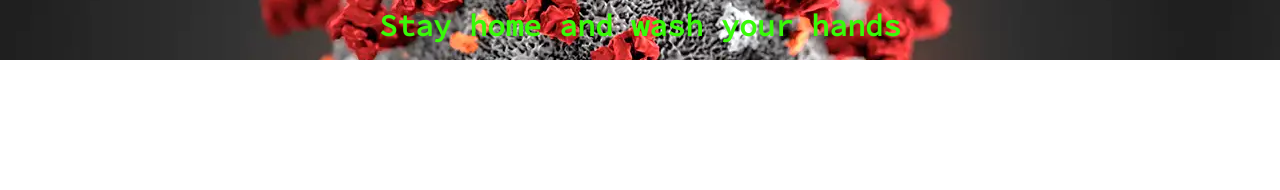
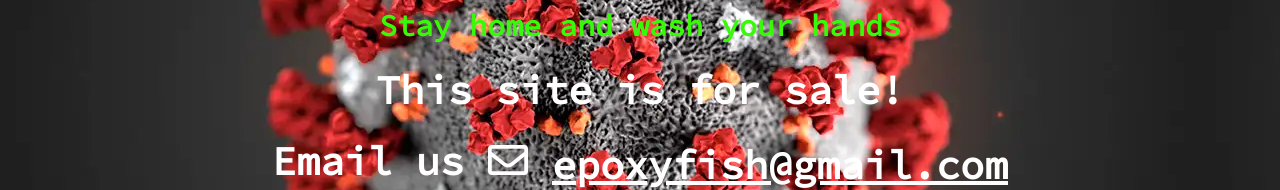
Before and after one commit to gabriel-marchal/covid19music, a plain HTML site: page index.html in a window 1280 px wide. Shown: the part 2721-2911 px from the top of the page. Before the commit the page ends 2781 px from the top, so only its background shows below. Drawn offline with Linux system fonts and the light colour scheme.

Commit message:
added for sale
for sale email link

```diff
--- a/css/general.css
+++ b/css/general.css
@@ -43,6 +43,14 @@ h1 {
     color: rgb(56, 250, 8);
 }
 
+h2 {
+    font-size: 40px;
+    font-weight: bold;
+    text-align: center;
+    margin: 30px auto 20px auto;
+    color: white;
+}
+
 .spotifycontainer {
     display: grid;
     grid-template-columns: repeat(auto-fill, minmax(400px, 1fr));
@@ -81,3 +89,15 @@ h1 {
 footer {
     height: 50px;
 }
+
+#forsale {
+    color: white;
+}
+
+#mailto {
+    font-size: 40px;
+    font-weight: bold;
+    text-align: center;
+    margin: 30px auto 20px auto;
+    color: white;
+}
--- a/index.html
+++ b/index.html
@@ -7,6 +7,7 @@
     <title>Covid19 Playlists</title>
     <link rel="stylesheet" href="css/reset.css">
     <link rel="stylesheet" href="css/general.css">
+    <link rel="stylesheet" href="https://use.fontawesome.com/releases/v5.0.13/css/all.css" integrity="sha384-DNOHZ68U8hZfKXOrtjWvjxusGo9WQnrNx2sqG0tfsghAvtVlRW3tvkXWZh58N9jp" crossorigin="anonymous">
     <link href="https://fonts.googleapis.com/css?family=Source+Code+Pro&display=swap" rel="stylesheet">
 
     <!-- Global site tag (gtag.js) - Google Analytics -->
@@ -68,6 +69,9 @@
 
         <footer>
             <h1>Stay home and wash your hands</h1>
+            <h2 id="forsale" href>This site is for sale!</h2>
+            <h2>Email us <i class="far fa-envelope"></i>
+                <a href="mailto: epoxyfish@gmail.com" id="mailto">epoxyfish@gmail.com</a></h2>
         </footer>
     </main>
 
```
